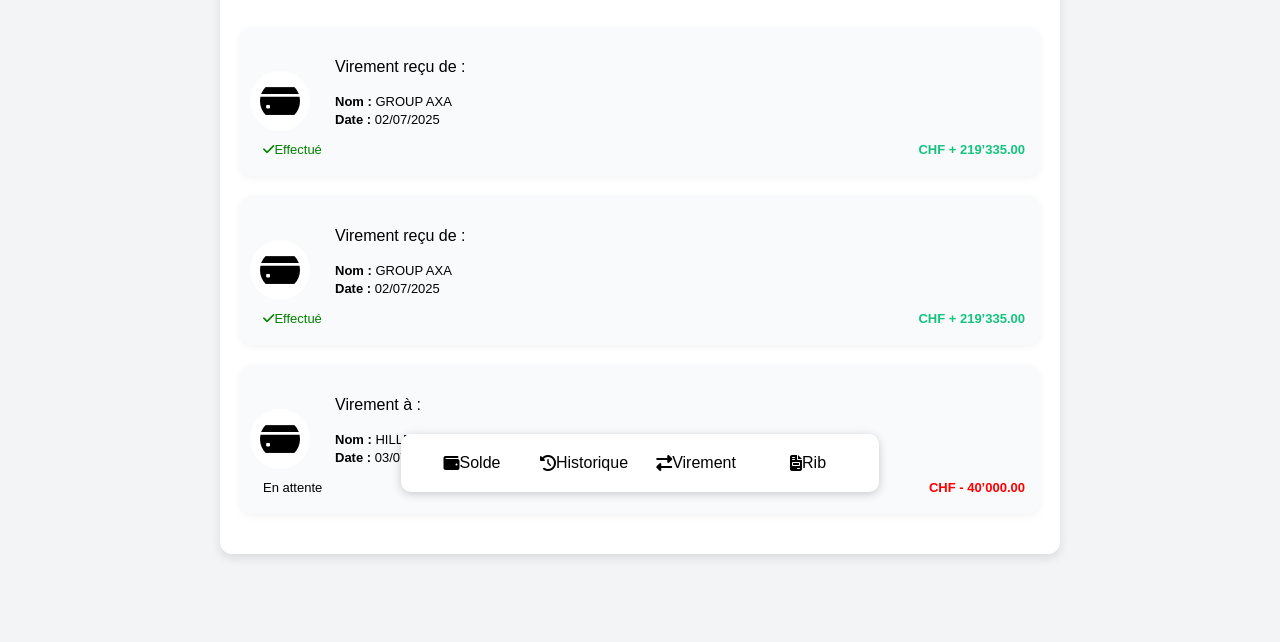
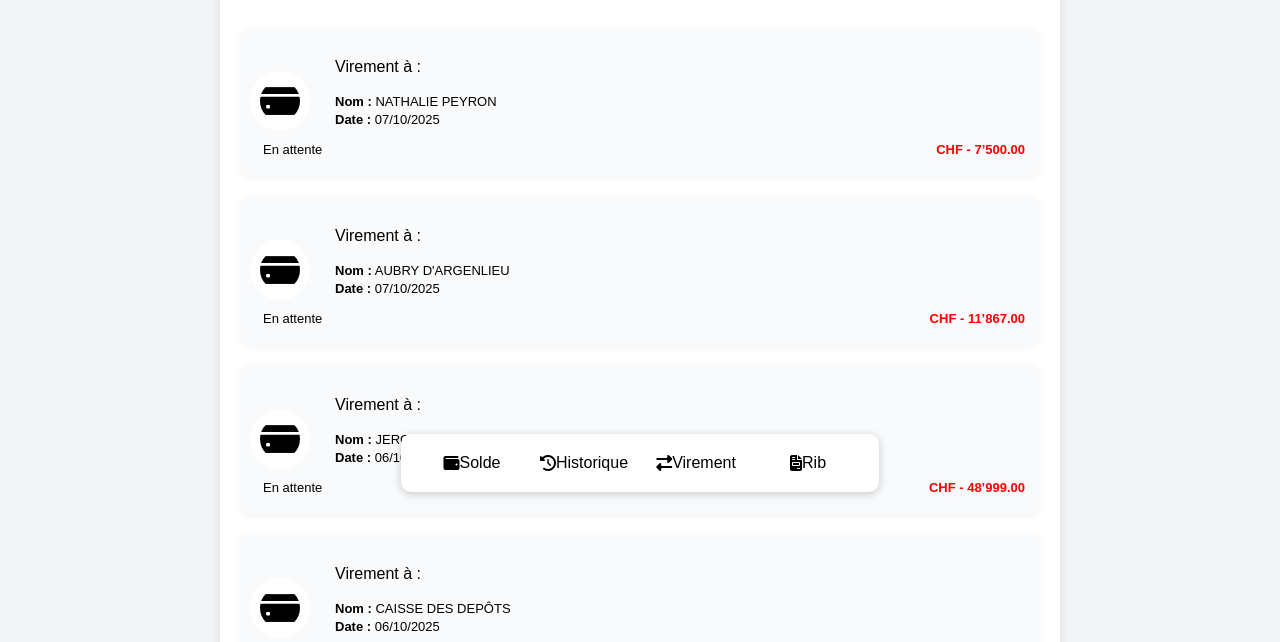
Before and after one commit to kouame-yao/acces.bank, a website: page public/historique.html in a window 1280 px wide. Shown: the part 308-950 px from the top of the page. Before the commit the page ends 902 px from the top, so only its background shows below. Drawn offline with Linux system fonts and the light colour scheme; no server answers.

Commit message:
Update historique.html
quatrieme modification de la page historique

```diff
--- a/public/historique.html
+++ b/public/historique.html
@@ -30,6 +30,167 @@
       <h1>Historique des Virements</h1>
 
       <!-- Virements à venir pré-inscrits (exemples) -->
+
+      <div class="virement">
+        <div class="icon-background">
+          <img
+            src="img/credit.png"
+            alt="Icône de paiement"
+            class="payment-icon"
+          />
+        </div>
+        <div class="virement-details">
+          <div class="nom-prenom">
+            <p>Virement à :</p>
+            <span style="font-size: 13px"
+              ><strong>Nom :</strong> NATHALIE PEYRON
+            </span>
+            <br />
+            <!-- <span style="font-size: 13px"
+              ><strong>Prénom :</strong> MELINA
+            </span> -->
+          </div>
+          <div class="rib">
+            <!-- <span style="font-size: 13px"
+              ><strong>IBAN :</strong> 7854 624***</span
+            > -->
+          </div>
+          <div class="date">
+            <span style="font-size: 13px"
+              ><strong>Date :</strong> 07/10/2025</span
+            >
+          </div>
+        </div>
+        <div class="montant-paiement">
+          <span class="paiement-label" style="color: black; font-size: 13px"
+            >En attente</span
+          >
+          <span class="montant-value2" style="color: red; font-size: 13px">
+            CHF - 7’500.00
+          </span>
+        </div>
+      </div>
+
+      <div class="virement">
+        <div class="icon-background">
+          <img
+            src="img/credit.png"
+            alt="Icône de paiement"
+            class="payment-icon"
+          />
+        </div>
+        <div class="virement-details">
+          <div class="nom-prenom">
+            <p>Virement à :</p>
+            <span style="font-size: 13px"
+              ><strong>Nom :</strong> AUBRY D'ARGENLIEU</span
+            >
+            <br />
+            <!-- <span style="font-size: 13px"
+              ><strong>Prénom :</strong> MELINA
+            </span> -->
+          </div>
+          <div class="rib">
+            <!-- <span style="font-size: 13px"
+              ><strong>IBAN :</strong> 7854 624***</span
+            > -->
+          </div>
+          <div class="date">
+            <span style="font-size: 13px"
+              ><strong>Date :</strong> 07/10/2025</span
+            >
+          </div>
+        </div>
+        <div class="montant-paiement">
+          <span class="paiement-label" style="color: black; font-size: 13px"
+            >En attente</span
+          >
+          <span class="montant-value2" style="color: red; font-size: 13px">
+            CHF - 11’867.00
+          </span>
+        </div>
+      </div>
+
+      <div class="virement">
+        <div class="icon-background">
+          <img
+            src="img/credit.png"
+            alt="Icône de paiement"
+            class="payment-icon"
+          />
+        </div>
+        <div class="virement-details">
+          <div class="nom-prenom">
+            <p>Virement à :</p>
+            <span style="font-size: 13px"
+              ><strong>Nom :</strong> JEROME GUYONVARCH</span
+            >
+            <br />
+            <!-- <span style="font-size: 13px"
+              ><strong>Prénom :</strong> MELINA
+            </span> -->
+          </div>
+          <div class="rib">
+            <!-- <span style="font-size: 13px"
+              ><strong>IBAN :</strong> 7854 624***</span
+            > -->
+          </div>
+          <div class="date">
+            <span style="font-size: 13px"
+              ><strong>Date :</strong> 06/10/2025</span
+            >
+          </div>
+        </div>
+        <div class="montant-paiement">
+          <span class="paiement-label" style="color: black; font-size: 13px"
+            >En attente</span
+          >
+          <span class="montant-value2" style="color: red; font-size: 13px">
+            CHF - 48’999.00
+          </span>
+        </div>
+      </div>
+      <div class="virement">
+        <div class="icon-background">
+          <img
+            src="img/credit.png"
+            alt="Icône de paiement"
+            class="payment-icon"
+          />
+        </div>
+        <div class="virement-details">
+          <div class="nom-prenom">
+            <p>Virement à :</p>
+            <span style="font-size: 13px"
+              ><strong>Nom :</strong> CAISSE DES DEPÔTS</span
+            >
+            <br />
+            <!-- <span style="font-size: 13px"
+              ><strong>Prénom :</strong> MELINA
+            </span> -->
+          </div>
+          <div class="rib">
+            <!-- <span style="font-size: 13px"
+              ><strong>IBAN :</strong> 7854 624***</span
+            > -->
+          </div>
+          <div class="date">
+            <span style="font-size: 13px"
+              ><strong>Date :</strong> 06/10/2025</span
+            >
+          </div>
+        </div>
+        <div class="montant-paiement">
+          <span class="paiement-label" style="color: black; font-size: 13px"
+            >En attente</span
+          >
+          <span class="montant-value2" style="color: red; font-size: 13px">
+            CHF - 32’196.00
+          </span>
+        </div>
+      </div>
+      <!-- Exemple de virement -->
+
       <div class="virement">
         <div class="icon-background">
           <img
@@ -137,8 +298,8 @@
           </div>
         </div>
         <div class="montant-paiement">
-          <span class="paiement-label" style="color: black; font-size: 13px"
-            >En attente</span
+          <span class="paiement-label" style="color: red; font-size: 13px"
+            >Annuler</span
           >
           <span class="montant-value2" style="color: red; font-size: 13px">
             CHF - 40’000.00
```
